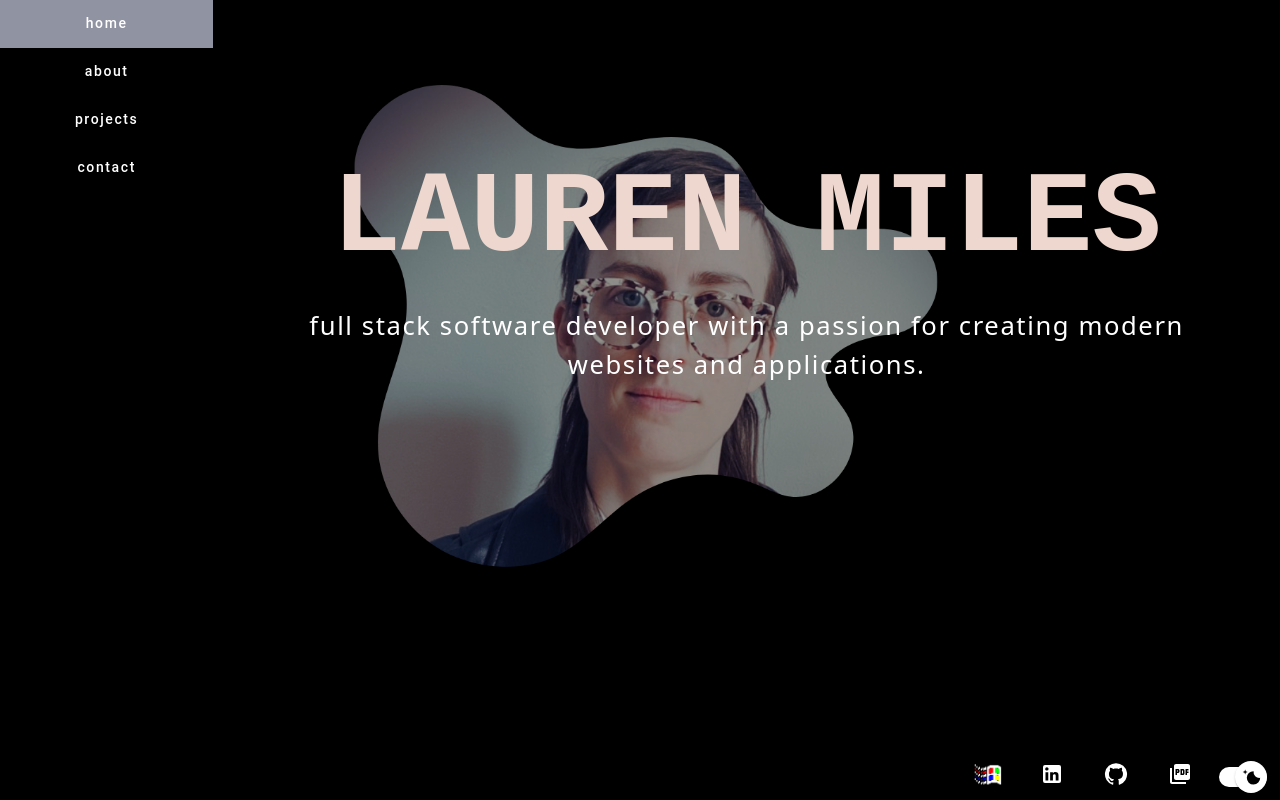
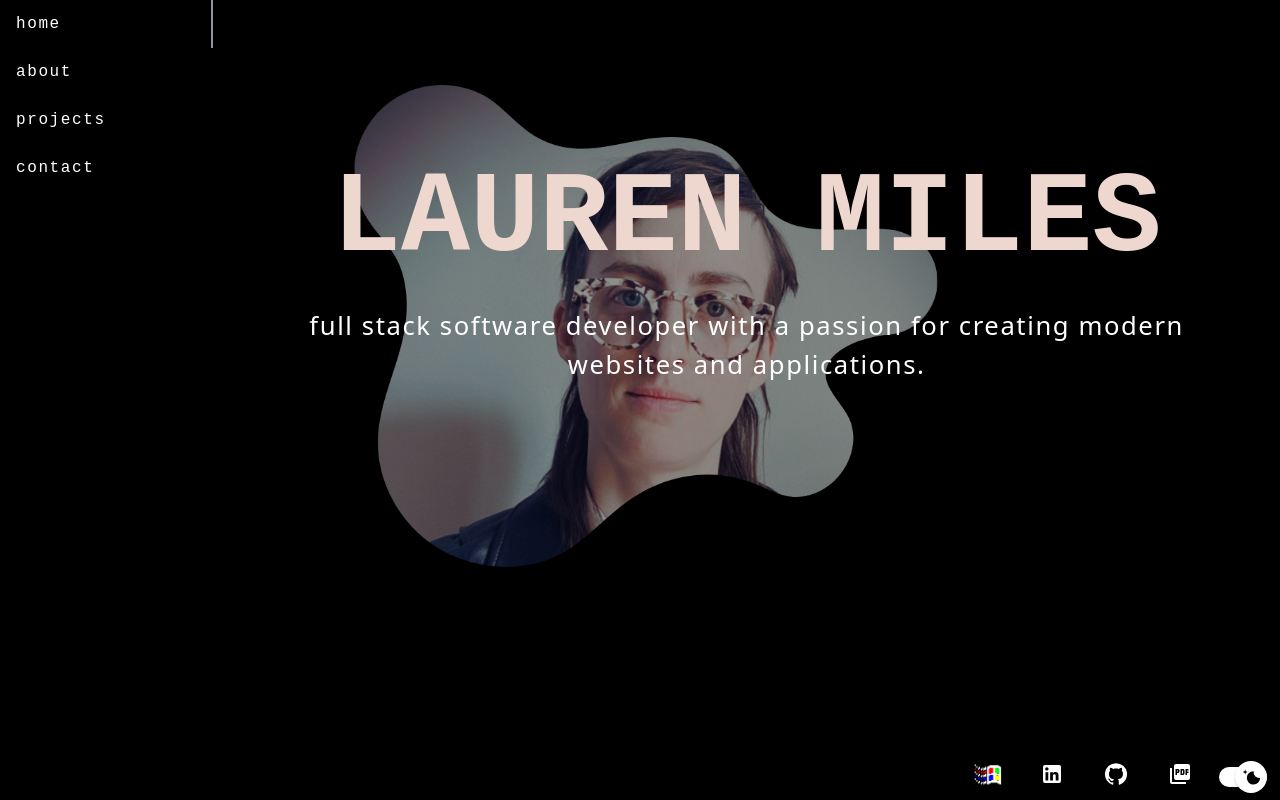
Before and after one commit to laurenmilesdev/portfolio, a Next.js app: page / in a window 1280 px wide. Built offline with nearby package versions, Linux system fonts and the light colour scheme; a web font is replaced by a local one.

Commit message:
Updated Navigation component and styling

```diff
--- a/src/components/portfolio/navigation/Navigation.module.css
+++ b/src/components/portfolio/navigation/Navigation.module.css
@@ -2,13 +2,19 @@
   background-color: var(--background-color);
 }
 
+.tabs {
+  border: none;
+}
+
 .tab {
+  font-family: monospace;
   color: var(--font-color);
+  font-size: 1rem;
   text-transform: lowercase;
   letter-spacing: 0.1rem;
+  align-items: start;
 }
 
 .tab:hover {
-  color: var(--font-color-opp);
-  background-color: var(--secondary);
+  color: var(--secondary);
 }
--- a/src/components/portfolio/navigation/Navigation.tsx
+++ b/src/components/portfolio/navigation/Navigation.tsx
@@ -27,8 +27,7 @@ export default function Navigation({
     <Tabs
       value={pageTabValue}
       onChange={(event, newValue) => setPageTabValue(newValue as number)}
-      className="nav-tabs"
-      centered
+      className={`${styles.tabs} nav-tabs`}
       orientation="vertical"
     >
       {pageTitles.map((title: string, index: number) => (
```
